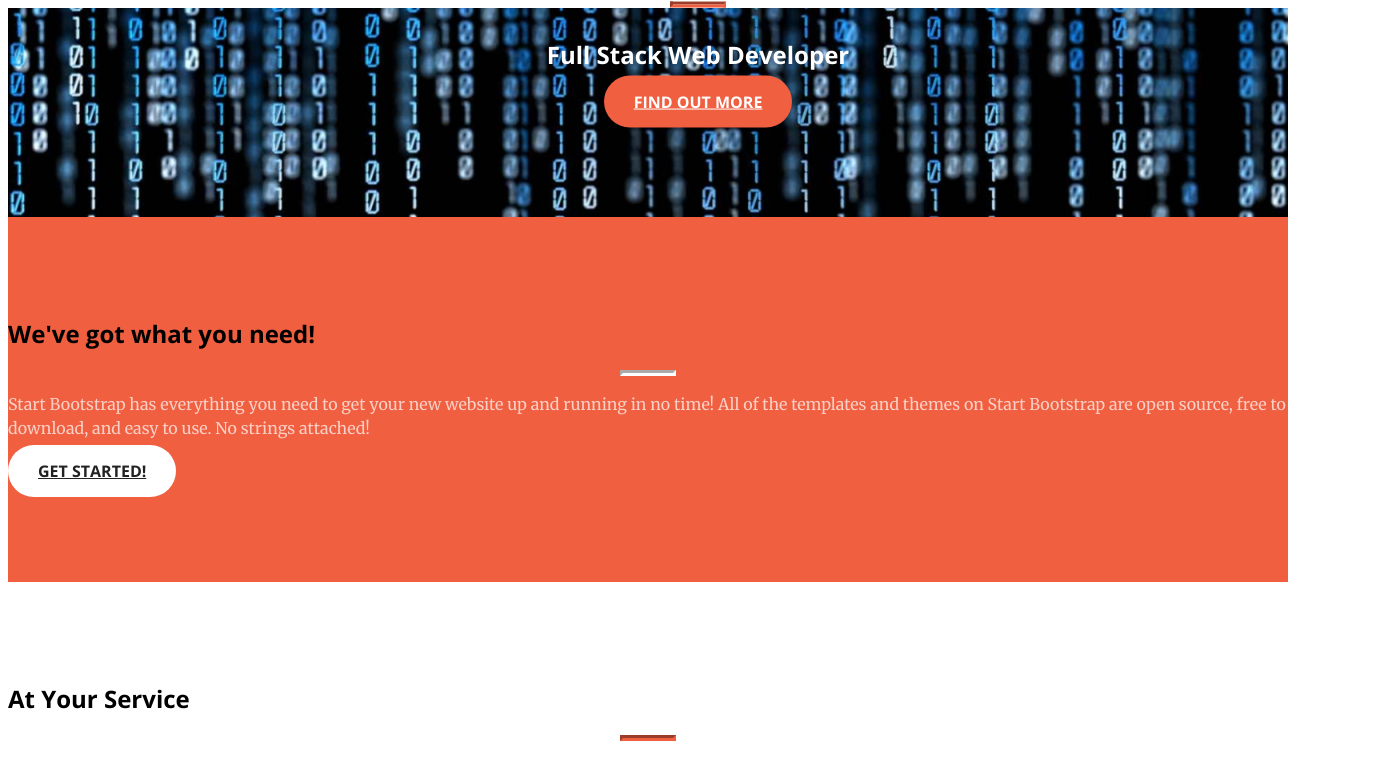
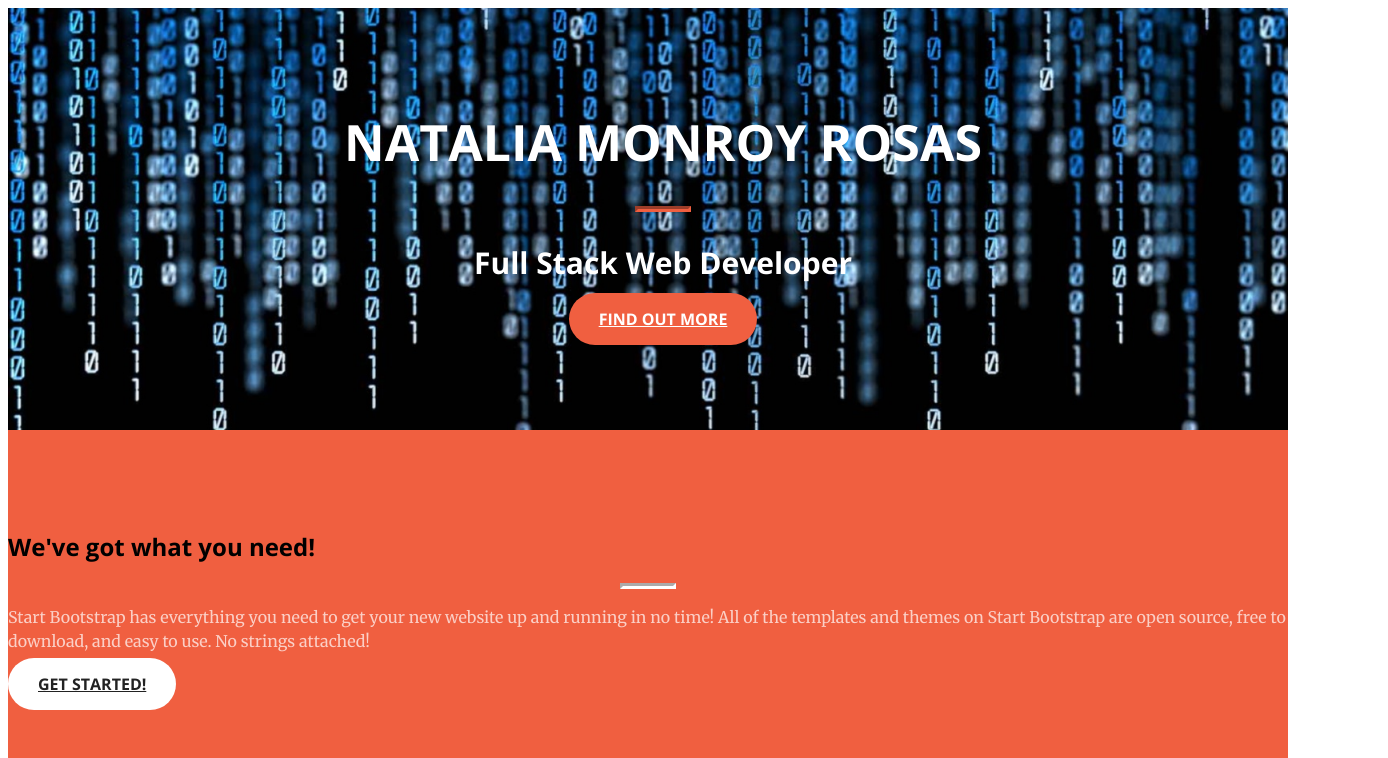
Before and after one commit to natarosas/natarosas.github.io, a plain HTML site: page index.html in a window 1280 px wide. Shown: the top 758 px of the page, 1388 px wide, since content can reach past the window. Drawn offline with nearby package versions, Linux system fonts and the light colour scheme.

Commit message:
Update index.html

```diff
--- a/index.html
+++ b/index.html
@@ -114,17 +114,6 @@ header .header-content .header-content-inner p {
   margin-bottom: 50px;
 }
 @media (min-width: 768px) {
-  header {
-  min-height: 100%;
-  }
-  header .header-content {
-    position: relative;
-    top: 50%;
-    -webkit-transform: translateY(-50%);
-    -ms-transform: translateY(-50%);
-    transform: translateY(-50%);
-    padding: 0 50px;
-  }
   header .header-content .header-content-inner {
     max-width: 1000px;
     margin-left: auto;
@@ -133,8 +122,8 @@ header .header-content .header-content-inner p {
   header .header-content .header-content-inner h1 {
     font-size: 50px;
   }
-  header .header-content .header-content-inner p {
-    font-size: 18px;
+  header .header-content .header-content-inner h2 {
+    font-size: 30px;
     max-width: 80%;
     margin-left: auto;
     margin-right: auto;
```
